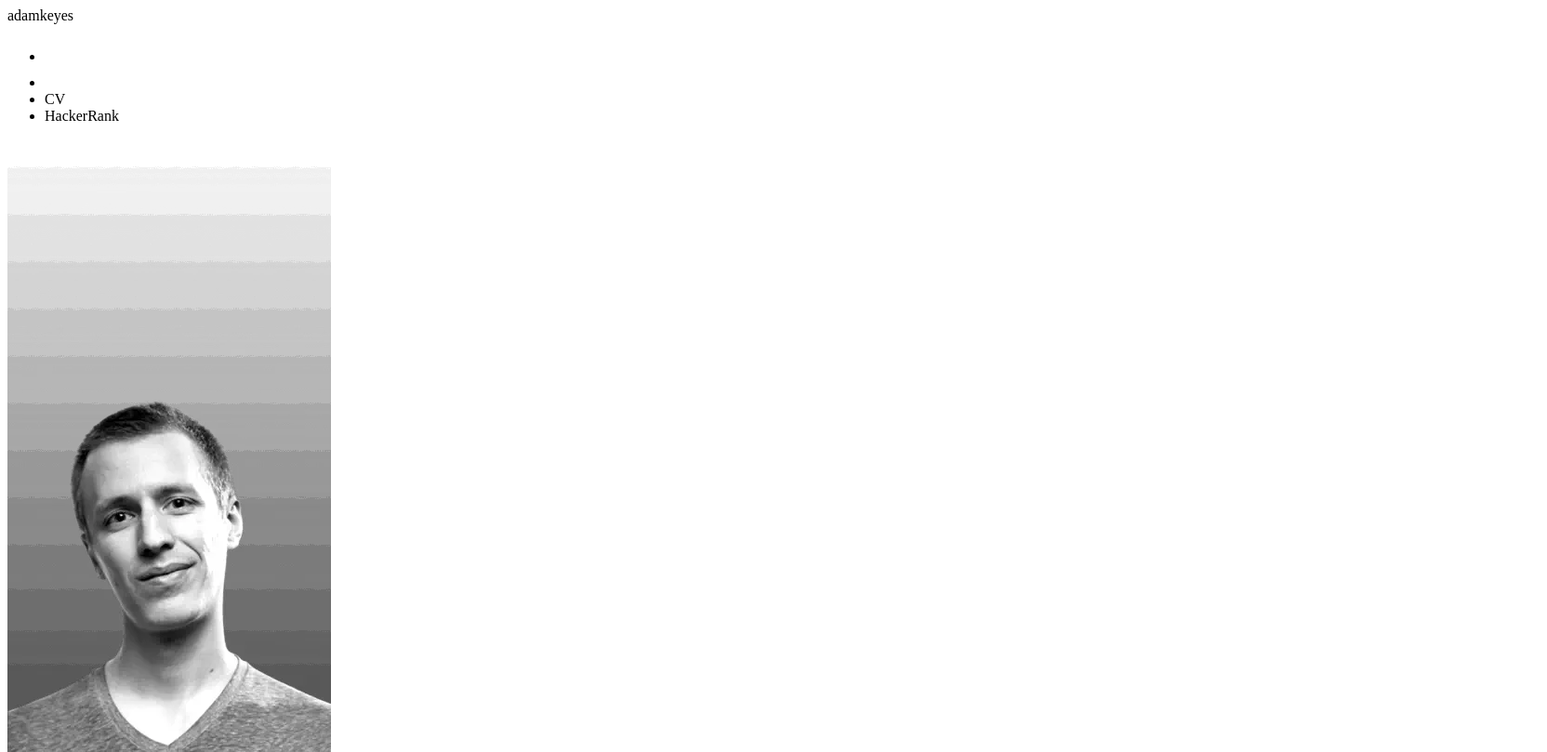
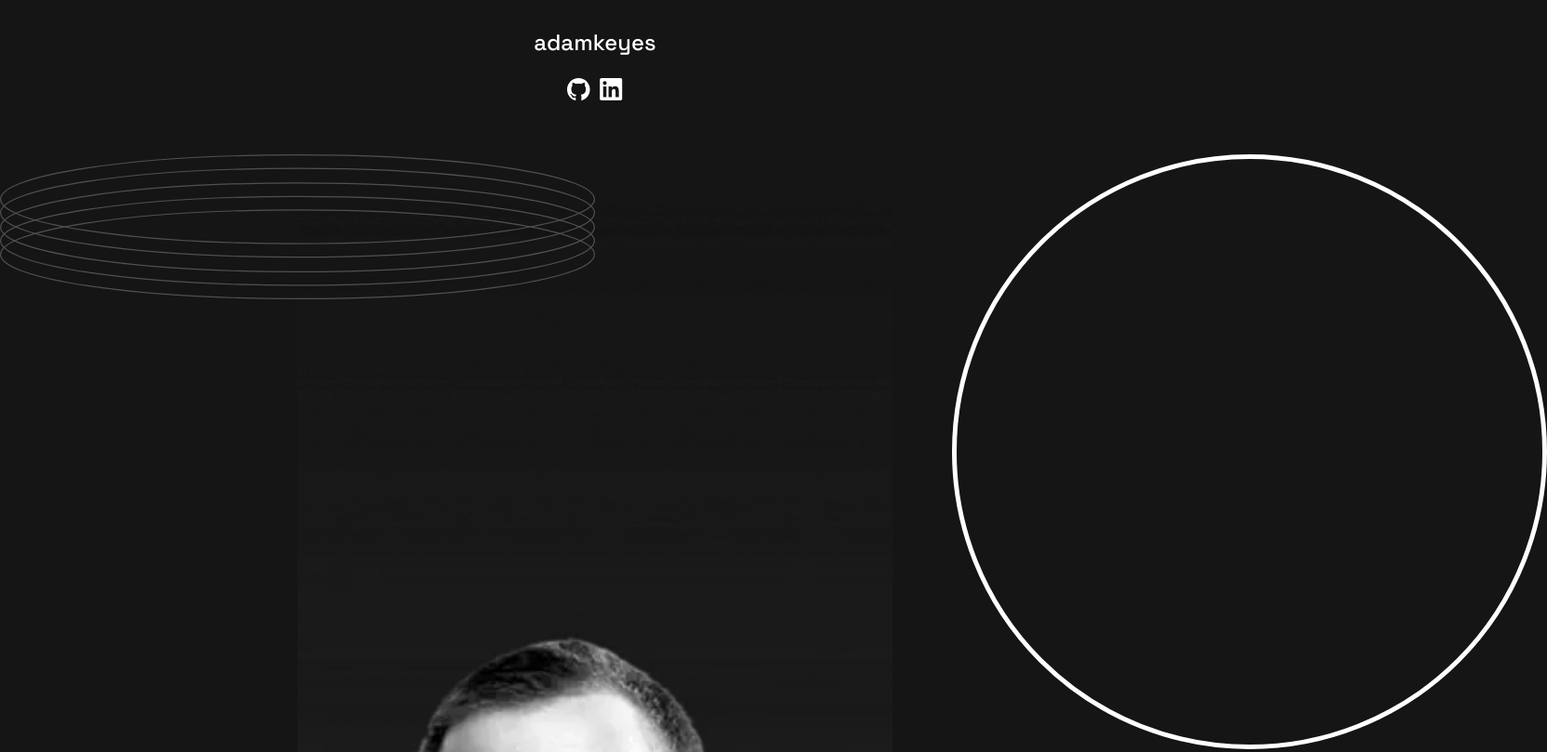
Before and after one commit to KseniiaEfremova/portfolio, a plain HTML site: page index.html in a window 1280 px wide. Shown: the top 809 px of the page at 93% size, 1664 px wide, since content can reach past the window. Drawn offline with Linux system fonts and the light colour scheme.

Commit message:
Styled havbar

```diff
--- a/assets/style.css
+++ b/assets/style.css
@@ -0,0 +1,85 @@
+@font-face {
+    font-family: 'MainFont';
+    src: url('/assets/fonts/SpaceGrotesk-VariableFont_wght.ttf') format('truetype');
+}
+
+@font-face {
+    font-family: BoldFont;
+    src: url('/assets/fonts/static/SpaceGrotesk-Bold.ttf');
+    src: url('/assets/fonts/static/SpaceGrotesk-Medium.ttf');
+}
+
+:root {
+    --dark: #151515;
+    --dark-grey: #242424;
+    --green: #4EE1A0;
+    --grey: #D9D9D9;
+    --white: #FFFFFF;
+    --bg: #F2F2F2;
+
+    --main-font: 'MainFont', sans-serif, monospace;
+    --bold-font: 'BoldFont', sans-serif, monospace;
+
+    --font-size-heading-xl: 88px;
+    --font-size-heading-l: 48px;
+    --font-size-heading-m: 24px;
+    --font-size-body: 18px;
+}
+
+html {
+    box-sizing: border-box;
+}
+
+body {
+    font-family: 'MainFont', sans-serif;
+    background-color: var(--dark);
+    font-size: var(--font-size-body);
+    color: var(--white);
+    margin: 0;
+    padding: 0;
+}
+
+
+/* navbar */
+nav {
+    padding: 30px;
+    text-align: center;
+}
+
+nav > span {
+    font-family: var(--bold-font);
+    font-size: var(--font-size-heading-m);
+}
+
+nav ul {
+    display: flex;
+    padding: 0;
+    list-style: none;
+    justify-content: center;
+    align-items: center;
+}
+
+nav ul li {
+    padding: 5px;
+}
+
+/* hero sector */
+
+.photo-wrap {
+    text-align: center;
+}
+.photo-wrap img{
+    width: 50%;
+}
+
+.ring, .circle {
+    position: absolute;
+}
+
+.ring {
+    right: 50%;
+}
+
+.circle {
+    left: 80%;
+}
--- a/index.html
+++ b/index.html
@@ -4,8 +4,7 @@
 <head>
   <meta charset="UTF-8">
   <meta name="viewport" content="width=device-width, initial-scale=1.0">
-
-  <link rel="icon" type="image/png" sizes="32x32" href="./assets/images/favicon-32x32.png">
+  <link rel="stylesheet" href="/assets/style.css">
 
   <title>Kseniia Efremova</title>
 </head>
@@ -22,13 +21,13 @@
       <li>
         <img src="/assets/images/icon-linkedin.svg" alt="">
       </li>
-      <li>CV</li>
-      <li>HackerRank</li>
     </ul>
   </nav>
-  <section>
-    <div>
-      <img src="/assets/images/image-profile-mobile.webp" alt="">
+  <section class="hero">
+    <div class="photo-wrap">
+      <img class="ring" src="/assets/images/pattern-rings.svg" alt="">
+      <img class="photo" src="/assets/images/image-profile-mobile.webp" alt="">
+      <img class="circle" src="/assets/images/pattern-circle.svg" alt="">
     </div>
     <article>
       <h1>Nice to meet you! I'm Adam Keyes.</h1>
@@ -37,7 +36,6 @@
       <a href="">
         Contact me
       </a>
-
     </article>
   </section>
   <section>
```
Also changed, not shown: assets/images/cv (1).png (added), assets/images/cv.png (added), assets/images/hackerrank.png (added).
